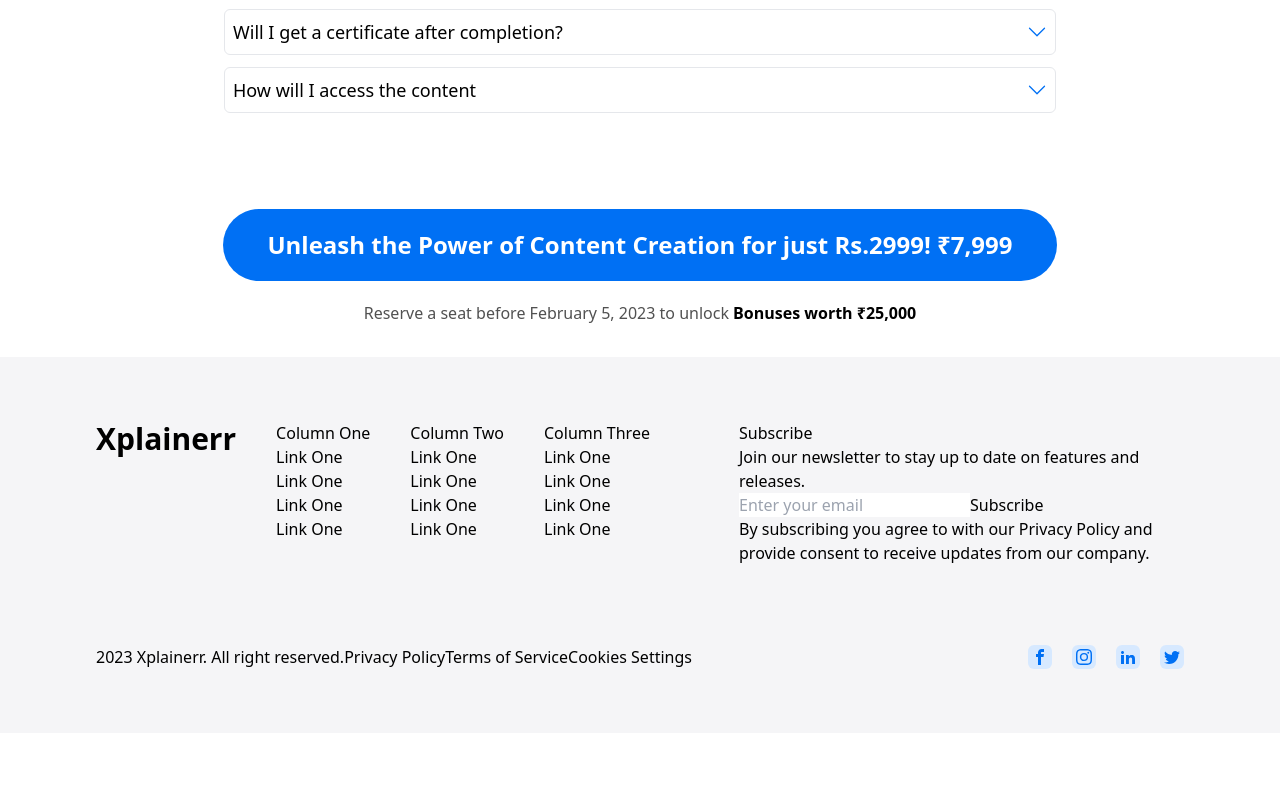
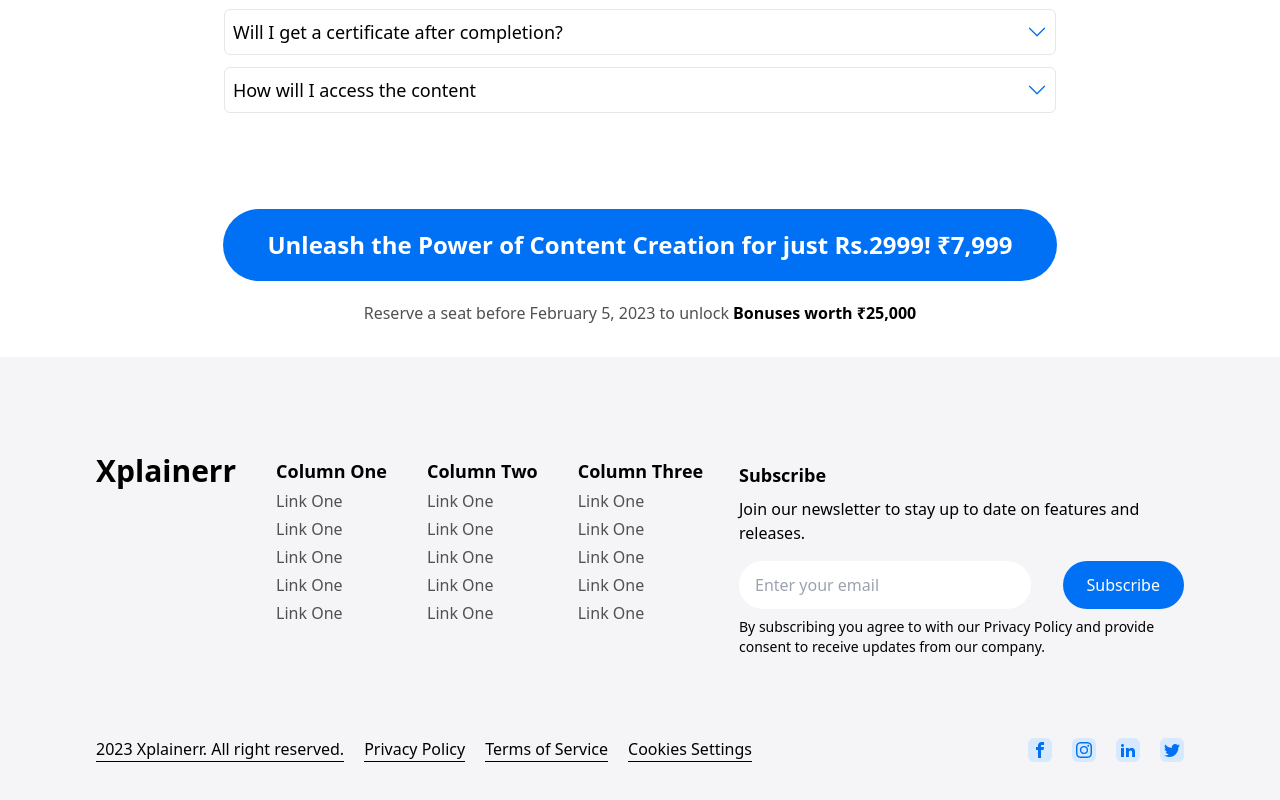
Before and after one commit to EmtiazHossainE2/xplainer, a Next.js app: page / in a window 1280 px wide. Shown: the part 3246-4046 px from the top of the page. Before the commit the page ends 3979 px from the top, so only its background shows below. Built offline with nearby package versions, Linux system fonts and the light colour scheme.

Commit message:
footer done for large device

```diff
--- a/components/v1/Shared/Footer/Footer.js
+++ b/components/v1/Shared/Footer/Footer.js
@@ -1,7 +1,7 @@
 import Image from "next/image"
 import Link from "next/link"
-import {ImFacebook,ImLinkedin2,ImTwitter} from 'react-icons/im'
-import {BsInstagram} from 'react-icons/bs'
+import { ImFacebook, ImLinkedin2, ImTwitter } from 'react-icons/im'
+import { BsInstagram } from 'react-icons/bs'
 
 const Footer = () => {
   const getYear = new Date().getFullYear()
@@ -9,26 +9,29 @@ const Footer = () => {
     <div className="bg-[#F5F5F7]">
       <div className="xl:container xl:mx-auto section__padding">
         {/*********************** Footer Top For Large Device  ***************/}
-        <div className="flex flex-col lg:flex-row justify-between gap-5">
+        <div className="flex flex-col lg:flex-row justify-between items-center gap-5">
           {/* Left  */}
           <div className="basis-7/12 flex gap-10 ">
             <h3 className="text-3xl font-bold">Xplainerr</h3>
-            <div className="flex flex-col">
-              <h3>Column One</h3>
+            <div className="flex flex-col footer gap-y-1">
+              <h3 className="text-lg font-semibold mt-1">Column One</h3>
+              <Link href='/'>Link One</Link>
               <Link href='/'>Link One</Link>
               <Link href='/'>Link One</Link>
               <Link href='/'>Link One</Link>
               <Link href='/'>Link One</Link>
             </div>
-            <div className="flex flex-col">
-              <h3>Column Two</h3>
+            <div className="flex flex-col footer gap-y-1">
+              <h3 className="text-lg font-semibold mt-1">Column Two</h3>
+              <Link href='/'>Link One</Link>
               <Link href='/'>Link One</Link>
               <Link href='/'>Link One</Link>
               <Link href='/'>Link One</Link>
               <Link href='/'>Link One</Link>
             </div>
-            <div className="flex flex-col">
-              <h3>Column Three</h3>
+            <div className="flex flex-col footer gap-y-1">
+              <h3 className="text-lg font-semibold mt-1">Column Three</h3>
+              <Link href='/'>Link One</Link>
               <Link href='/'>Link One</Link>
               <Link href='/'>Link One</Link>
               <Link href='/'>Link One</Link>
@@ -36,31 +39,38 @@ const Footer = () => {
             </div>
           </div>
           {/* Right  */}
-          <div className="basis-5/12 ">
-            <h4>Subscribe</h4>
-            <p>Join our newsletter to stay up to date on features and releases.</p>
-            <div>
-              <input type="email" name="email" id="email" placeholder="Enter your email" />
-              <button>Subscribe</button>
+          <div className="basis-5/12 flex flex-col justify-center">
+            <h4 className="text-lg font-semibold pt-10 2xl:pt-1">Subscribe</h4>
+            <p className="py-2 text-black">Join our newsletter to stay up to date on features and releases.</p>
+            <div className="py-2 flex gap-x-8">
+              <input
+                type="email"
+                name="email"
+                id="email"
+                placeholder="Enter your email"
+                className="basis-9/12 py-3 pl-4 pr-8 rounded-[45px] bg-[#FFFFFF] placeholder:[#505050] "
+
+              />
+              <button className="basis-3/12 bg-[#0070F4] text-white py-3 px-6 rounded-[54px]">Subscribe</button>
             </div>
-            <p>By subscribing you agree to with our Privacy Policy and provide consent to receive updates from our company.</p>
+            <p className="text-sm">By subscribing you agree to with our <Link href='/'>Privacy Policy</Link> and provide consent to receive updates from our company.</p>
           </div>
         </div>
 
         {/*************** Footer Bottom For Large Device **********************/}
         <div className="flex justify-between items-center gap-5 pt-20">
-          <div className="flex">
-            <p>{getYear} Xplainerr. All right reserved.</p>
-            <Link href='/'>Privacy Policy</Link>
-            <Link href='/'>Terms of Service</Link>
-            <Link href='/'>Cookies Settings</Link>
+          <div className="flex gap-5 ">
+            <p className="border-black border-b ">{getYear} Xplainerr. All right reserved.</p>
+            <Link href='/'  className="border-black border-b">Privacy Policy</Link>
+            <Link href='/'  className="border-black border-b">Terms of Service</Link>
+            <Link href='/'  className="border-black border-b">Cookies Settings</Link>
           </div>
           {/* Social Icon  */}
           <div className="flex justify-between gap-5 items-center">
-            <Link href='/'><ImFacebook size={24} className='text-[#0070F4] bg-[#D7E9FF] p-1 rounded-md'/></Link>
-            <Link href='/'><BsInstagram size={24} className='text-[#0070F4] bg-[#D7E9FF] p-1 rounded-md'/></Link>
-            <Link href='/'><ImLinkedin2 size={24} className='text-[#0070F4] bg-[#D7E9FF] p-1 rounded-md'/></Link>
-            <Link href='/'><ImTwitter size={24} className='text-[#0070F4] bg-[#D7E9FF] p-1 rounded-md'/></Link>
+            <Link href='/'><ImFacebook size={24} className='text-[#0070F4] bg-[#D7E9FF] p-1 rounded-md' /></Link>
+            <Link href='/'><BsInstagram size={24} className='text-[#0070F4] bg-[#D7E9FF] p-1 rounded-md' /></Link>
+            <Link href='/'><ImLinkedin2 size={24} className='text-[#0070F4] bg-[#D7E9FF] p-1 rounded-md' /></Link>
+            <Link href='/'><ImTwitter size={24} className='text-[#0070F4] bg-[#D7E9FF] p-1 rounded-md' /></Link>
           </div>
         </div>
 
--- a/styles/globals.css
+++ b/styles/globals.css
@@ -57,6 +57,11 @@ a {
 }
 
 
+/* Footer  */
+.footer a {
+  color: #515151;
+}
+
 
 /************************************ Media Query **************************************** */
 
```
